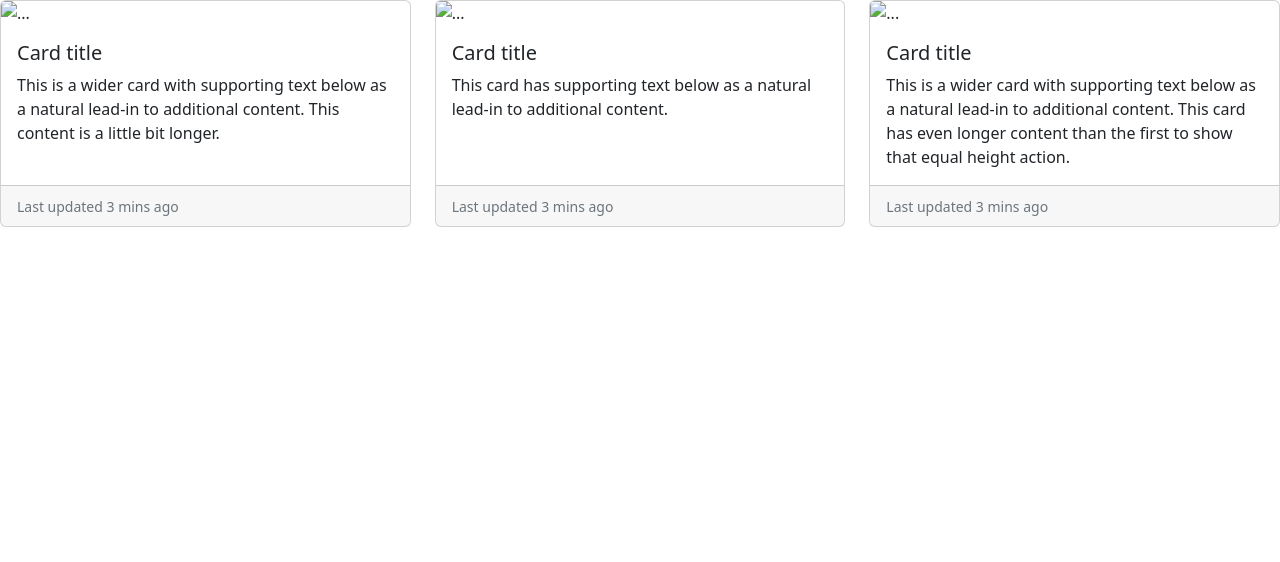
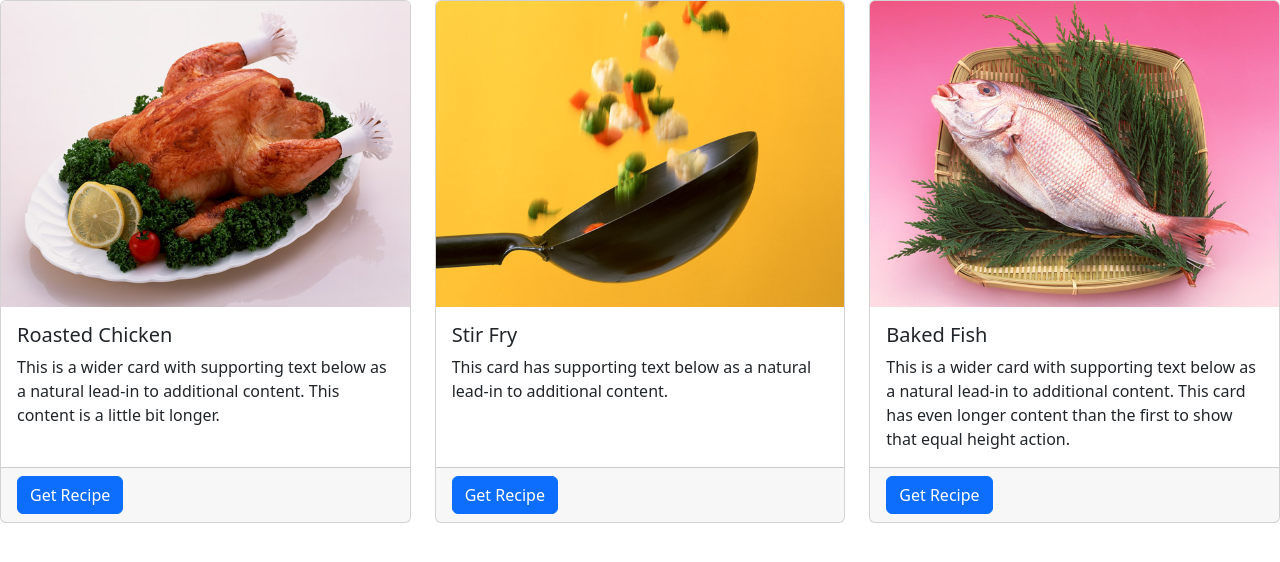
Before and after one commit to anissa102718/bootstrap-attendence-, a plain HTML site: page index.html in a window 1280 px wide. Drawn offline with nearby package versions, Linux system fonts and the light colour scheme.

Commit message:
adding photos adding photos adding photos added new button to html added new button to html

```diff
--- a/index.html
+++ b/index.html
@@ -5,42 +5,46 @@
     <meta name="viewport" content="width=device-width, initial-scale=1">
     <title>Bootstrap demo</title>
     <link href="https://cdn.jsdelivr.net/npm/bootstrap@5.2.2/dist/css/bootstrap.min.css" rel="stylesheet" integrity="sha384-Zenh87qX5JnK2Jl0vWa8Ck2rdkQ2Bzep5IDxbcnCeuOxjzrPF/et3URy9Bv1WTRi" crossorigin="anonymous">
+    <link rel="stylesheet" href="style.css">
   </head>
   <body>
+<!--Card 1-->
     <div class="row row-cols-1 row-cols-md-3 g-4">
         <div class="col">
           <div class="card h-100">
-            <img src="..." class="card-img-top" alt="...">
+            <img src="img/roasted chicken.jpg" class="card-img-top" alt="roasted whole chicken">
             <div class="card-body">
-              <h5 class="card-title">Card title</h5>
+              <h5 class="card-title">Roasted Chicken</h5>
               <p class="card-text">This is a wider card with supporting text below as a natural lead-in to additional content. This content is a little bit longer.</p>
             </div>
             <div class="card-footer">
-              <small class="text-muted">Last updated 3 mins ago</small>
+                <a href="#" class="btn btn-primary">Get Recipe</a>
             </div>
           </div>
         </div>
+        <!--Card 2-->
         <div class="col">
           <div class="card h-100">
-            <img src="..." class="card-img-top" alt="...">
+            <img src="img/stir-fry.jpg" class="card-img-top" alt="stir fry in a wok">
             <div class="card-body">
-              <h5 class="card-title">Card title</h5>
+              <h5 class="card-title">Stir Fry</h5>
               <p class="card-text">This card has supporting text below as a natural lead-in to additional content.</p>
             </div>
             <div class="card-footer">
-              <small class="text-muted">Last updated 3 mins ago</small>
+                <a href="#" class="btn btn-primary">Get Recipe</a>
             </div>
           </div>
         </div>
+        <!--card 3-->
         <div class="col">
           <div class="card h-100">
-            <img src="..." class="card-img-top" alt="...">
+            <img src="img/baked-fish.jpg" class="card-img-top" alt="whole fish">
             <div class="card-body">
-              <h5 class="card-title">Card title</h5>
+              <h5 class="card-title">Baked Fish</h5>
               <p class="card-text">This is a wider card with supporting text below as a natural lead-in to additional content. This card has even longer content than the first to show that equal height action.</p>
             </div>
             <div class="card-footer">
-              <small class="text-muted">Last updated 3 mins ago</small>
+                <a href="#" class="btn btn-primary">Get Recipe</a>
             </div>
           </div>
         </div>
--- a/style.css
+++ /dev/null
@@ -1,3 +0,0 @@
-h1{
-    color:blueviolet;
-}
```
Also changed, not shown: img/baked-fish.jpg (added), img/roasted chicken.jpg (added), img/stir-fry.jpg (added).
